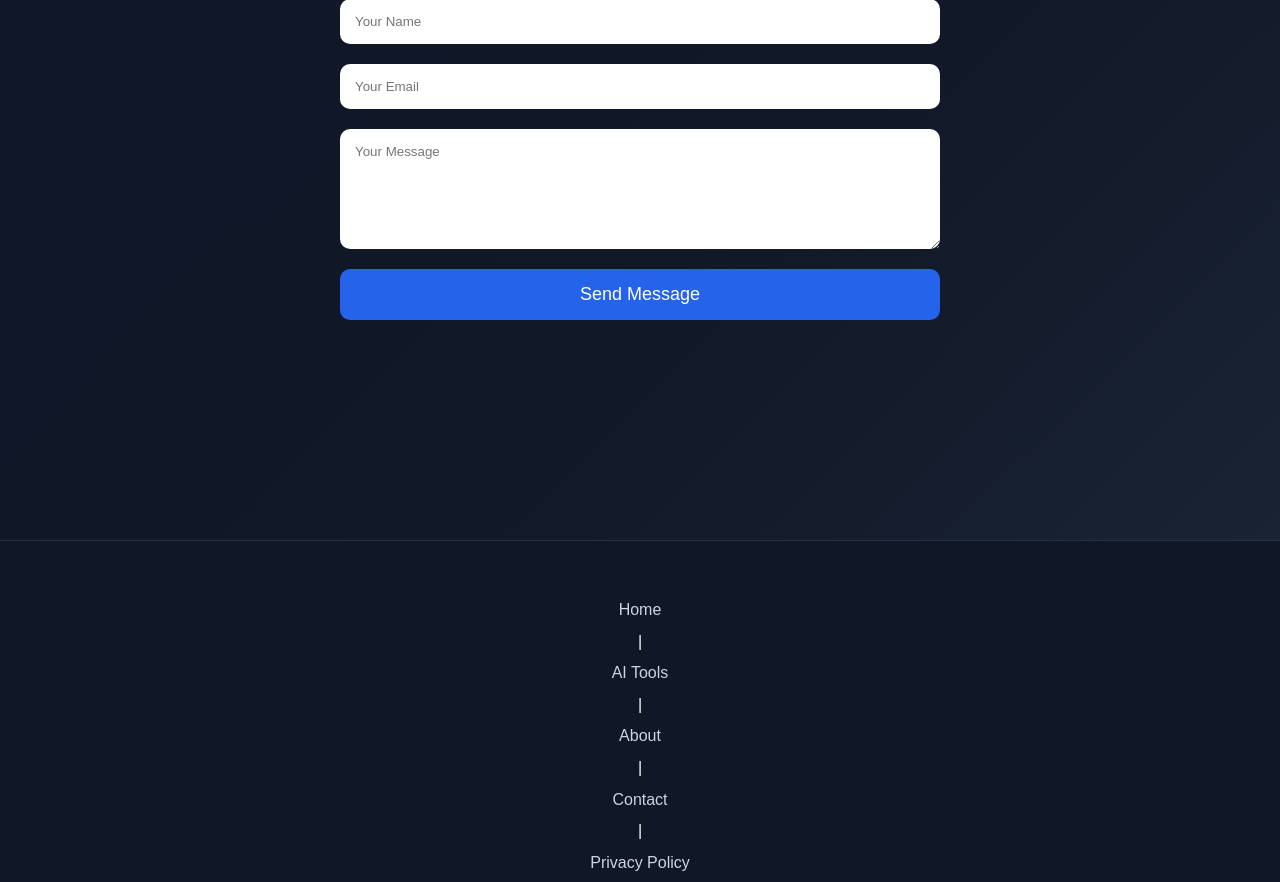
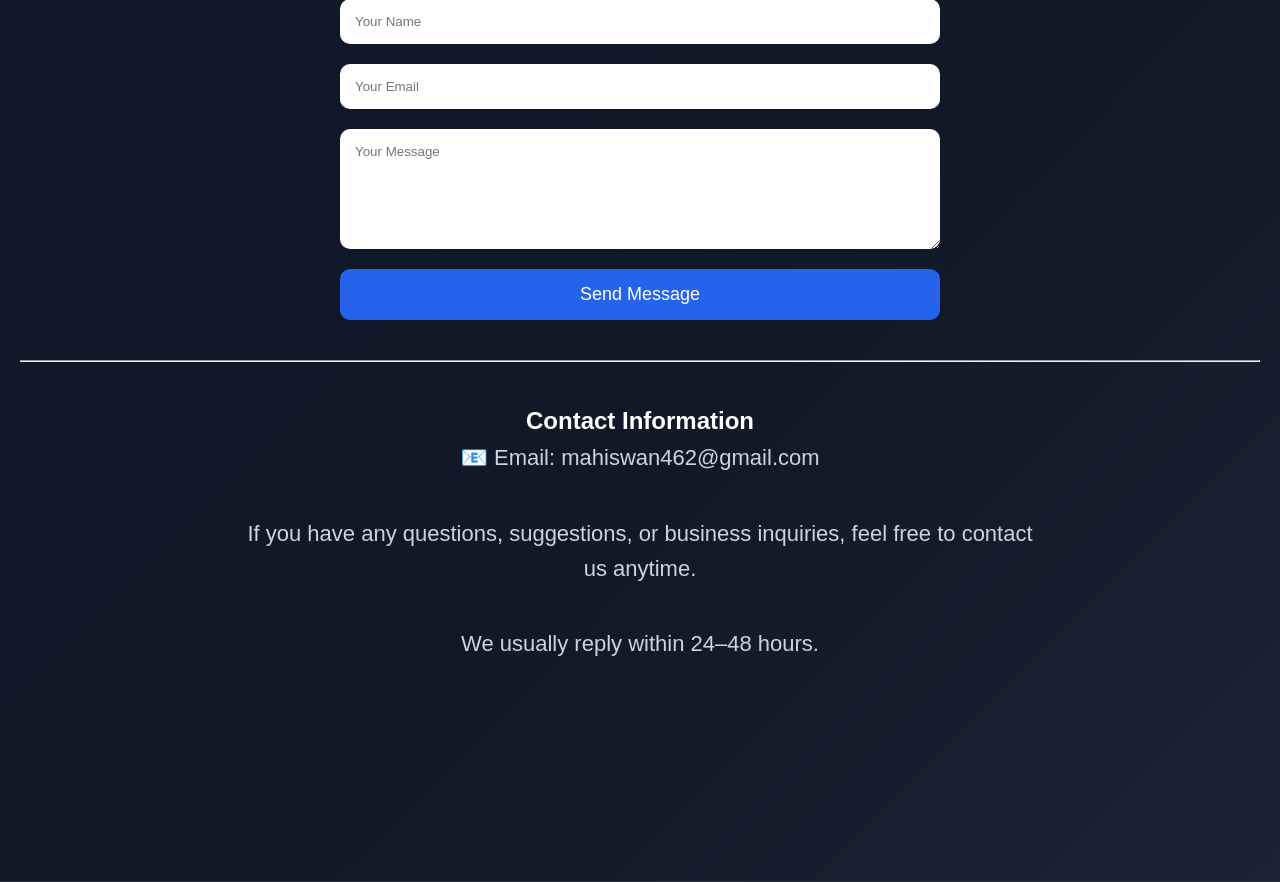
Before and after one commit to aribaamjad/python-course, a Flask app: page /contact in a window 1280 px wide. Shown: the part 406-1288 px from the top of the page. Run offline with Flask 3, Linux system fonts and the light colour scheme.

Commit message:
Updated contact page

```diff
--- a/templates/contact.html
+++ b/templates/contact.html
@@ -84,7 +84,19 @@ Send Message
 </button>
 
 </form>
+<hr style="margin:40px 0;">
 
+<h2>Contact Information</h2>
+
+<p>📧 Email: mahiswan462@gmail.com</p>
+
+<p>
+If you have any questions, suggestions, or business inquiries, feel free to contact us anytime.
+</p>
+
+<p>
+We usually reply within 24–48 hours.
+</p>
 </section>
 
 <footer class="footer">
```
